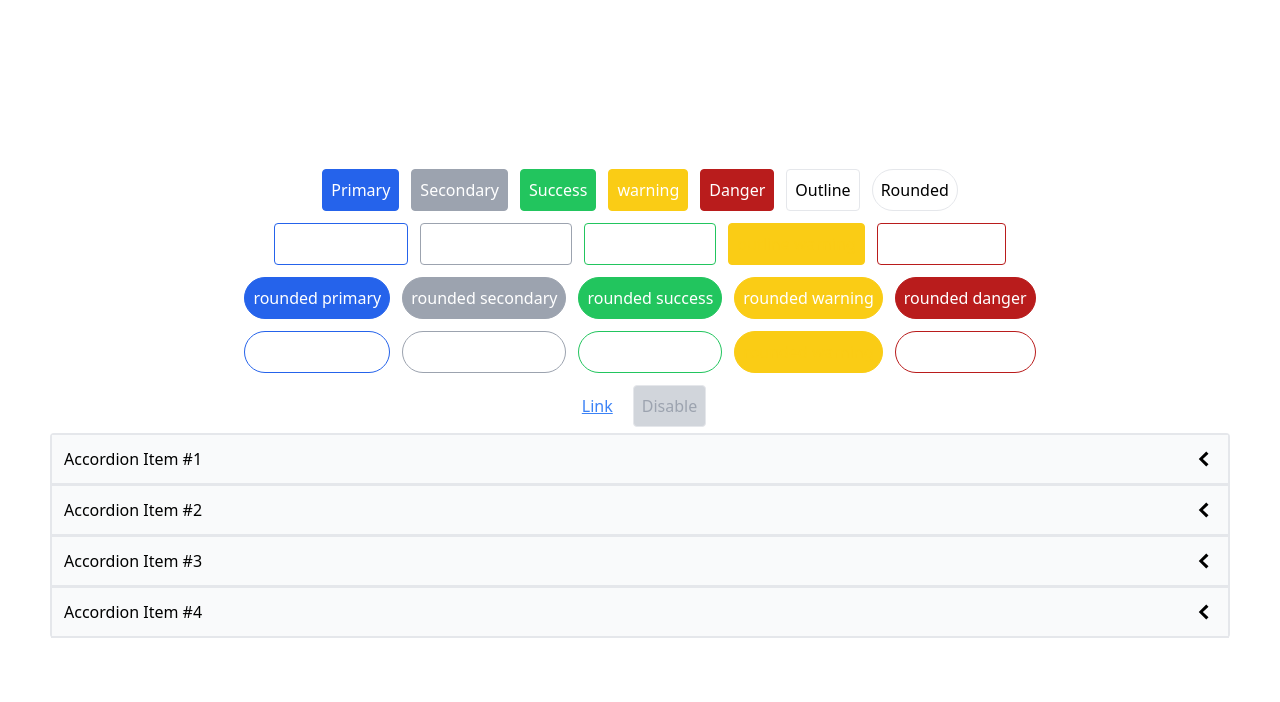
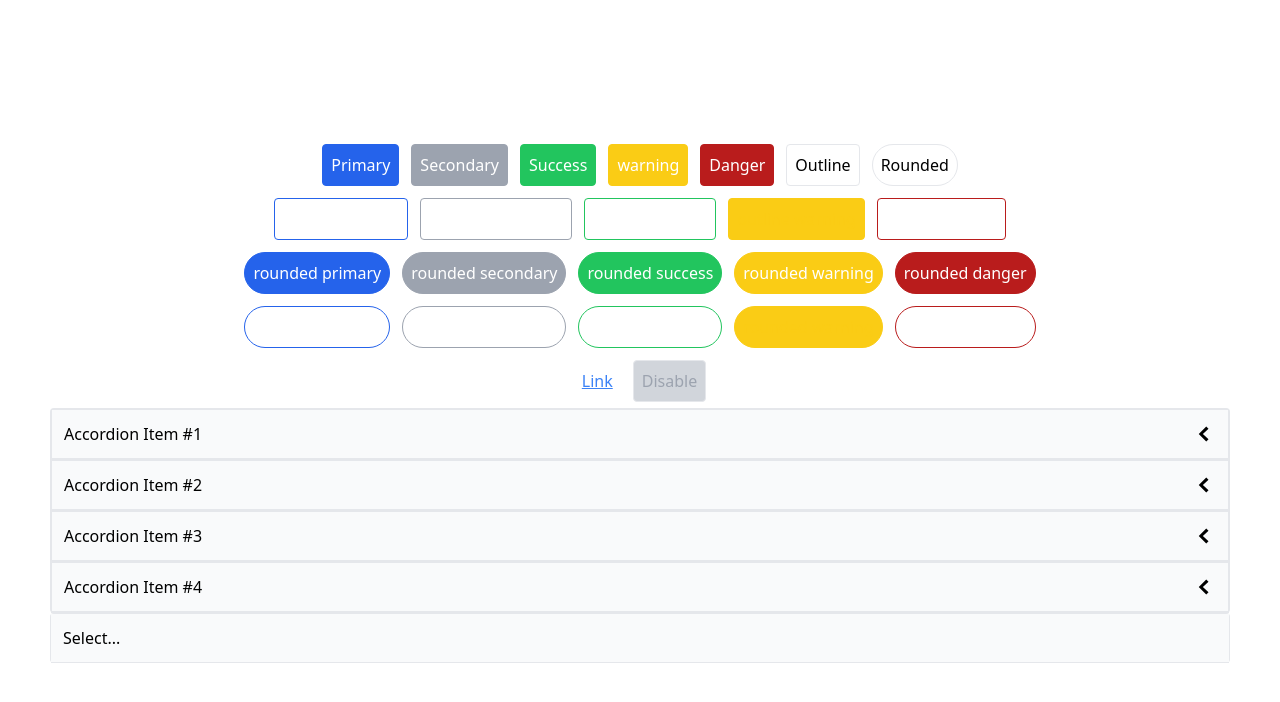
Before and after one commit to priyakh87/UI-components, a React (Create React App) app: page / in a window 1280 px wide. Shown: the top 702 px of the page. Built offline with nearby package versions, Linux system fonts and the light colour scheme.

Commit message:
dropdown component added

```diff
--- a/src/App.js
+++ b/src/App.js
@@ -1,12 +1,14 @@
 
 import './App.css';
-import Buttons from './pages/ButtonsPage';
+import DropDownPage from './pages/DropdownPage';
+import ButtonsPage from './pages/ButtonsPage';
 import AccordionsPage from './pages/AccordionPage';
 function App() {
   return (
     <div className="App min-h-screen justify-center flex flex-col">
-   <Buttons/>
+   <ButtonsPage/>
    <AccordionsPage/>
+   <DropDownPage />
     </div>
   );
 }
--- /dev/null
+++ b/src/components/DropDown.js
@@ -0,0 +1,31 @@
+import { useState } from "react"
+
+function DropDown({options,selection,onSelect}){
+    const [isOpen,setIsOpen]=useState(false);
+
+    let labelTxt=selection?.label|| 'Select...';
+
+    const handleOptionClick=(option)=>{
+        //close dropdown
+        setIsOpen(false);
+        //what option the user has selected/clicked
+        onSelect(option);
+    }
+    const DropDownList=options.map((option)=>{
+        return <div key={option.value}
+        className="border-b cursor-pointer justify-start"
+        onClick={()=>handleOptionClick(option)}>{option.label}</div>
+    })
+    const handleClick=()=>{
+        setIsOpen(!isOpen);
+    }
+    return(
+    <div className="w-full border-x border-t rounded ">
+        <div className="flex justify-between p-3 bg-gray-50 border-b items-center cursor-pointer"
+        onClick={handleClick}>
+            {labelTxt}</div>
+        {isOpen && <div>{DropDownList}</div>}
+    </div>)
+}
+
+export default DropDown
--- /dev/null
+++ b/src/dummyData/DropDown.js
@@ -0,0 +1,19 @@
+function DropDownData(){
+    const arrayObj=[
+        {
+            label:"Label 1", value:'Value 1',
+        },
+        {
+            label:"Label 2", value:'Value 2',
+        },
+        {
+            label:"Label 3", value:'Value 3',
+        },
+        {
+            label:"Label 4", value:'Value 4',
+        }
+    ]
+return arrayObj
+}
+
+export default DropDownData
--- /dev/null
+++ b/src/pages/DropdownPage.js
@@ -0,0 +1,13 @@
+import { useState } from "react";
+import DropDown from "../components/DropDown"
+import DropDownItems from "../dummyData/DropDown";
+
+function DropDownPage(){
+    const [selection,setSelection]=useState(null);
+    const handleSelect=(option)=>{setSelection(option);}
+    return (<div className="flex " >
+         <DropDown options={DropDownItems.call()} selection={selection} onSelect={handleSelect} />
+    </div>)
+}
+
+export default DropDownPage
```
